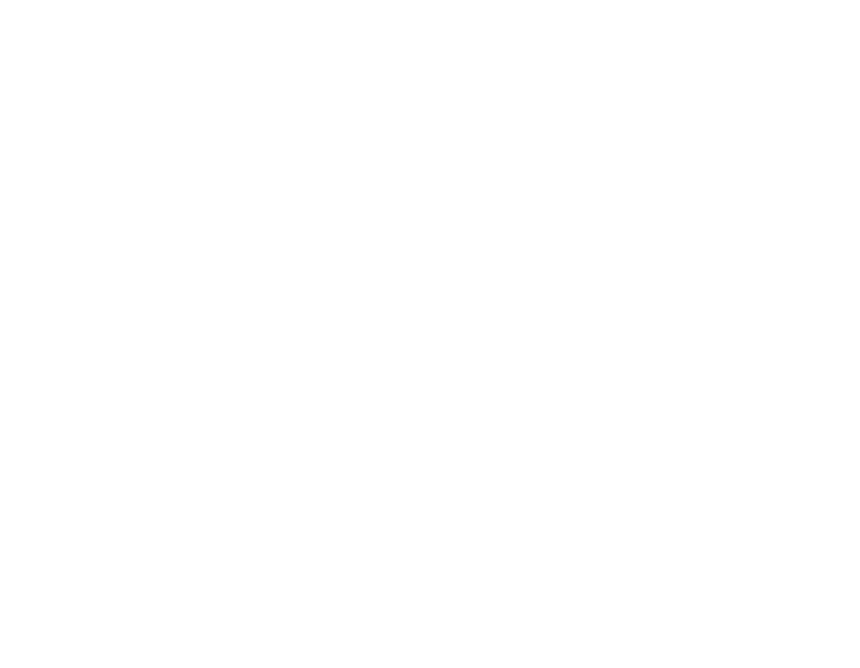
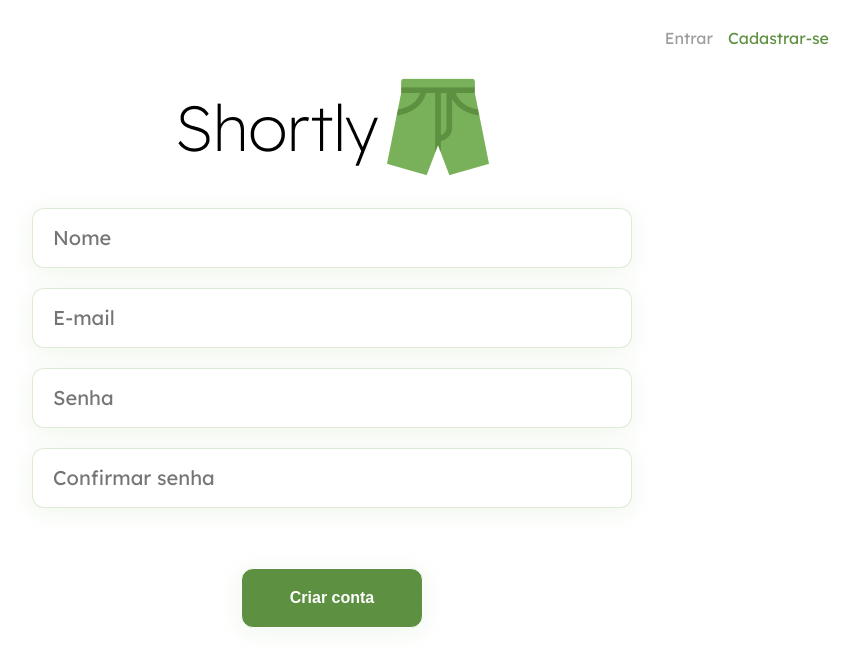
Before and after one commit to ga-dutra/shortly-front, a React (Create React App) app: page /sign-up in a window 1280 px wide. Shown: the top 668 px of the page, without its empty margins (308-1168 px from the left). Built offline with nearby package versions, Linux system fonts and the light colour scheme.

Commit message:
feat: add SignUp and SignIn pages

```diff
--- a/src/components/App.js
+++ b/src/components/App.js
@@ -1,10 +1,18 @@
 import GlobalStyle from "../styles/globalStyles";
+import { BrowserRouter, Routes, Route } from "react-router-dom";
+import Signup from "./Pages/Signup";
+import Signin from "./Pages/Signin";
 
 export default function App() {
   return (
     <>
       <GlobalStyle />
-      <></>
+      <BrowserRouter>
+        <Routes>
+          <Route path="/sign-up" element={<Signup />} />
+          <Route path="/sign-in" element={<Signin />} />
+        </Routes>
+      </BrowserRouter>
     </>
   );
 }
--- /dev/null
+++ b/src/components/Pages/Signin.js
@@ -0,0 +1,56 @@
+import FormWrapper from "../common/FormWrapper";
+import Logo from "../common/Logo";
+import Header from "../common/Header";
+import { useState } from "react";
+import { useNavigate } from "react-router-dom";
+
+export default function Signin() {
+  const [form, setForm] = useState({});
+  const navigate = useNavigate();
+
+  function handleForm({ value, name }) {
+    setForm({
+      ...form,
+      [name]: value,
+    });
+  }
+  function sendForm() {}
+  return (
+    <>
+      <Header page={"signin"}>
+        <p>Entrar</p>
+        <p onClick={() => navigate("/sign-up")}>Cadastrar-se</p>
+      </Header>
+      <Logo></Logo>
+      <FormWrapper>
+        <form
+          onSubmit={(e) => {
+            console.log("tentei enviar");
+            e.preventDefault();
+            sendForm();
+          }}
+        >
+          <input
+            placeholder="E-mail"
+            name="email"
+            type="email"
+            required
+            onChange={(e) => {
+              handleForm({ name: e.target.name, value: e.target.value });
+            }}
+          ></input>
+          <input
+            placeholder="Senha"
+            name="password"
+            type="password"
+            required
+            onChange={(e) => {
+              handleForm({ name: e.target.name, value: e.target.value });
+            }}
+          ></input>
+          <button>Entrar</button>
+        </form>
+      </FormWrapper>
+    </>
+  );
+}
--- /dev/null
+++ b/src/components/Pages/Signup.js
@@ -0,0 +1,74 @@
+import FormWrapper from "../common/FormWrapper";
+import Logo from "../common/Logo";
+import Header from "../common/Header";
+import { useState } from "react";
+import { useNavigate } from "react-router-dom";
+
+export default function Signup() {
+  const [form, setForm] = useState({});
+  const navigate = useNavigate();
+
+  function handleForm({ value, name }) {
+    setForm({
+      ...form,
+      [name]: value,
+    });
+  }
+  function sendForm() {}
+  return (
+    <>
+      <Header page={"signup"}>
+        <p onClick={() => navigate("/sign-in")}>Entrar</p>
+        <p>Cadastrar-se</p>
+      </Header>
+      <Logo></Logo>
+      <FormWrapper>
+        <form
+          onSubmit={(e) => {
+            console.log("tentei enviar");
+            e.preventDefault();
+            sendForm();
+          }}
+        >
+          <input
+            placeholder="Nome"
+            name="name"
+            type="text"
+            required
+            onChange={(e) => {
+              handleForm({ name: e.target.name, value: e.target.value });
+            }}
+          ></input>
+          <input
+            placeholder="E-mail"
+            name="email"
+            type="email"
+            required
+            onChange={(e) => {
+              handleForm({ name: e.target.name, value: e.target.value });
+            }}
+          ></input>
+          <input
+            placeholder="Senha"
+            name="password"
+            type="password"
+            required
+            onChange={(e) => {
+              handleForm({ name: e.target.name, value: e.target.value });
+            }}
+          ></input>
+          <input
+            placeholder="Confirmar senha"
+            name="repeated_password"
+            type="password"
+            required
+            onChange={(e) => {
+              handleForm({ name: e.target.name, value: e.target.value });
+            }}
+          ></input>
+          <button>Criar conta</button>
+        </form>
+      </FormWrapper>
+    </>
+  );
+}
--- /dev/null
+++ b/src/components/common/FormWrapper.js
@@ -0,0 +1,53 @@
+import styled from "styled-components";
+
+export default function FormWrapper({ children }) {
+  return <Wrapper>{children}</Wrapper>;
+}
+
+const Wrapper = styled.div`
+  form {
+    display: flex;
+    flex-direction: column;
+    width: 100vw;
+    align-items: center;
+  }
+
+  input {
+    width: 600px;
+    height: 60px;
+    background-color: #ffffff;
+    border: 1px solid rgba(120, 177, 89, 0.25);
+    box-shadow: 0px 4px 24px rgba(120, 177, 89, 0.12);
+    border-radius: 12px;
+    padding-left: 20px;
+    font-family: "Lexend Deca", sans-serif;
+    font-size: 18px;
+    margin-bottom: 20px;
+  }
+
+  input:focus {
+    outline: none;
+  }
+
+  input::placeholder {
+    font-size: 20px;
+  }
+
+  button {
+    width: 182px;
+    height: 60px;
+    margin-top: 40px;
+    background-color: #5d9040;
+    border-radius: 12px;
+    display: flex;
+    align-items: center;
+    justify-content: center;
+    text-align: center;
+    font-weight: 700;
+    font-size: 16px;
+    color: #ffffff;
+    border: solid 0.1px;
+    box-shadow: 0px 4px 24px rgba(120, 177, 89, 0.12);
+    cursor: pointer;
+  }
+`;
--- /dev/null
+++ b/src/components/common/Header.js
@@ -0,0 +1,23 @@
+import styled from "styled-components";
+
+export default function Header({ children, page }) {
+  return <HeaderWrapper page={page}>{children}</HeaderWrapper>;
+}
+
+const HeaderWrapper = styled.div`
+  width: 90vw;
+  display: flex;
+  justify-content: end;
+  margin: 30px 0;
+  p {
+    font-size: 16px;
+    margin-right: 15px;
+    cursor: pointer;
+  }
+  p:nth-child(1) {
+    color: ${(props) => (props.page === "signup" ? "#9C9C9C" : "#5D9040")};
+  }
+  p:nth-child(2) {
+    color: ${(props) => (props.page === "signin" ? "#9C9C9C" : "#5D9040")};
+  }
+`;
--- /dev/null
+++ b/src/components/common/Logo.js
@@ -0,0 +1,17 @@
+import styled from "styled-components";
+import logo from "../../assets/img/Logo.png";
+
+export default function Logo() {
+  return (
+    <LogoWrapper>
+      <img src={logo} alt="Shortly Logo" />
+    </LogoWrapper>
+  );
+}
+
+const LogoWrapper = styled.div`
+  width: 100vw;
+  display: flex;
+  justify-content: center;
+  margin: 30px 0;
+`;
--- a/src/styles/globalStyles.js
+++ b/src/styles/globalStyles.js
@@ -59,7 +59,7 @@ a {
   box-sizing: border-box;
 }
 body {
-
+  font-family: 'Lexend Deca', sans-serif;
 }
 `;
 
```
Also changed, not shown: src/assets/img/Logo.png (added).
